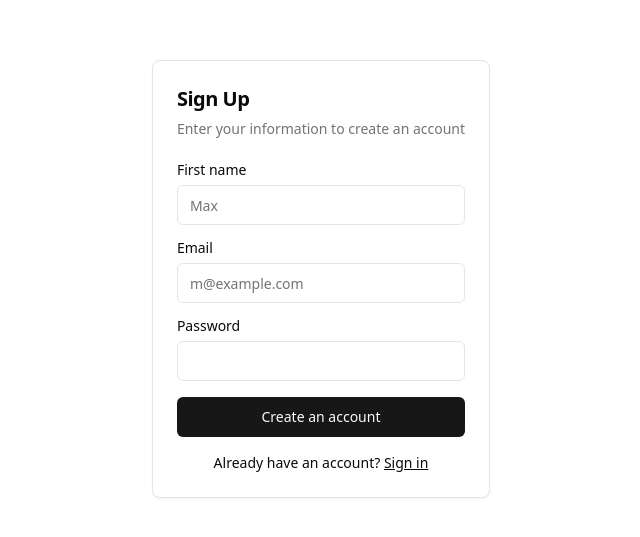
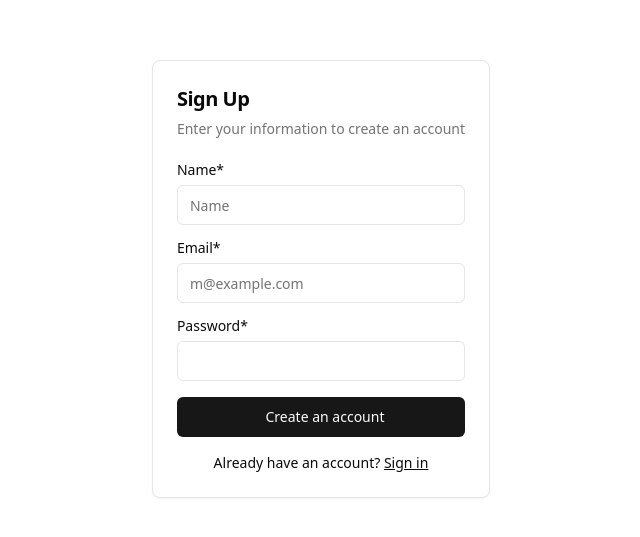
Before and after one commit to Rehan72/elib-dashboard, a React (Vite) app: page /auth/register in a window 1280 px wide. Shown: the part 121-658 px from the top of the page, without its empty margins (319-959 px from the left). Built offline with nearby package versions, Linux system fonts and the light colour scheme.

Commit message:
add register functionlty

```diff
--- a/src/http/api.tsx
+++ b/src/http/api.tsx
@@ -10,3 +10,7 @@ const api= axios.create({
 export const login = async (data:{email:string, password:string})=>{
  return api.post('/api/users/login', data);
 }
+
+export const register = async (data:{name:string,email:string, password:string})=>{
+    return api.post('/api/users/register', data);
+   }
--- a/src/pages/RegisterPage.tsx
+++ b/src/pages/RegisterPage.tsx
@@ -2,9 +2,38 @@ import { Button } from "@/components/ui/button"
 import { Card, CardContent, CardDescription, CardHeader, CardTitle } from "@/components/ui/card"
 import { Input } from "@/components/ui/input"
 import { Label } from "@/components/ui/label"
-import { Link } from "react-router-dom"
+import { useMutation } from "@tanstack/react-query"
+import { useRef } from "react"
+import { Link, useNavigate } from "react-router-dom"
+import { register } from "@/http/api"
+import { LoaderCircle } from "lucide-react"
+function RegisterPage() {
+  const navigate=useNavigate()
+  const nameRef=useRef<HTMLInputElement>(null)
+  const emailRef=useRef<HTMLInputElement>(null);
+  const passwordRef=useRef<HTMLInputElement>(null);
+  // Mutations
+  const mutation = useMutation({
+    mutationFn: register,
+    onSuccess: () => {
+     console.log("Relisted successful");
+     navigate('/auth/login');
+    },
 
-function RegisterPage() {
+  })
+
+  const handleRegisterSubmit=() => {
+    const name = nameRef.current?.value
+    const email=emailRef?.current?.value;
+    const password=passwordRef?.current?.value;
+ console.log("Data", email, password);
+
+    //Make server call
+    if(!name || !email || !password){
+      return alert("Please enter your email and password");
+    }
+    mutation.mutate({name,email, password});
+  };
   return (
  <section className="flex justify-center items-center h-screen">
      <Card  className="mx-auto max-w-sm">
@@ -18,17 +47,15 @@ function RegisterPage() {
         <div className="grid gap-4">
           <div className="w-full max-w-sm">
             <div className="grid gap-2">
-              <Label htmlFor="first-name">First name</Label>
-              <Input id="first-name" placeholder="Max" required />
+              <Label htmlFor="name">Name*</Label>
+              <Input ref={nameRef}  id="name" placeholder="Name" required />
             </div>
-            {/* <div className="grid gap-2">
-              <Label htmlFor="last-name">Last name</Label>
-              <Input id="last-name" placeholder="Robinson" required />
-            </div> */}
+
           </div>
           <div className="grid gap-2">
-            <Label htmlFor="email">Email</Label>
+            <Label htmlFor="email">Email*</Label>
             <Input
+              ref={emailRef}
               id="email"
               type="email"
               placeholder="m@example.com"
@@ -36,11 +63,16 @@ function RegisterPage() {
             />
           </div>
           <div className="grid gap-2">
-            <Label htmlFor="password">Password</Label>
-            <Input id="password" type="password" />
+            <Label htmlFor="password">Password*</Label>
+            <Input ref={passwordRef} id="password" type="password" />
           </div>
-          <Button type="submit" className="w-full">
-            Create an account
+          <Button onClick={handleRegisterSubmit} type="submit" className="w-full" disabled={mutation.isPending}>
+          {
+              mutation.isPending && <LoaderCircle className="animate-spin" />
+            }
+
+            <span className="ml-2">Create an account</span>
+
           </Button>
 
         </div>
```
